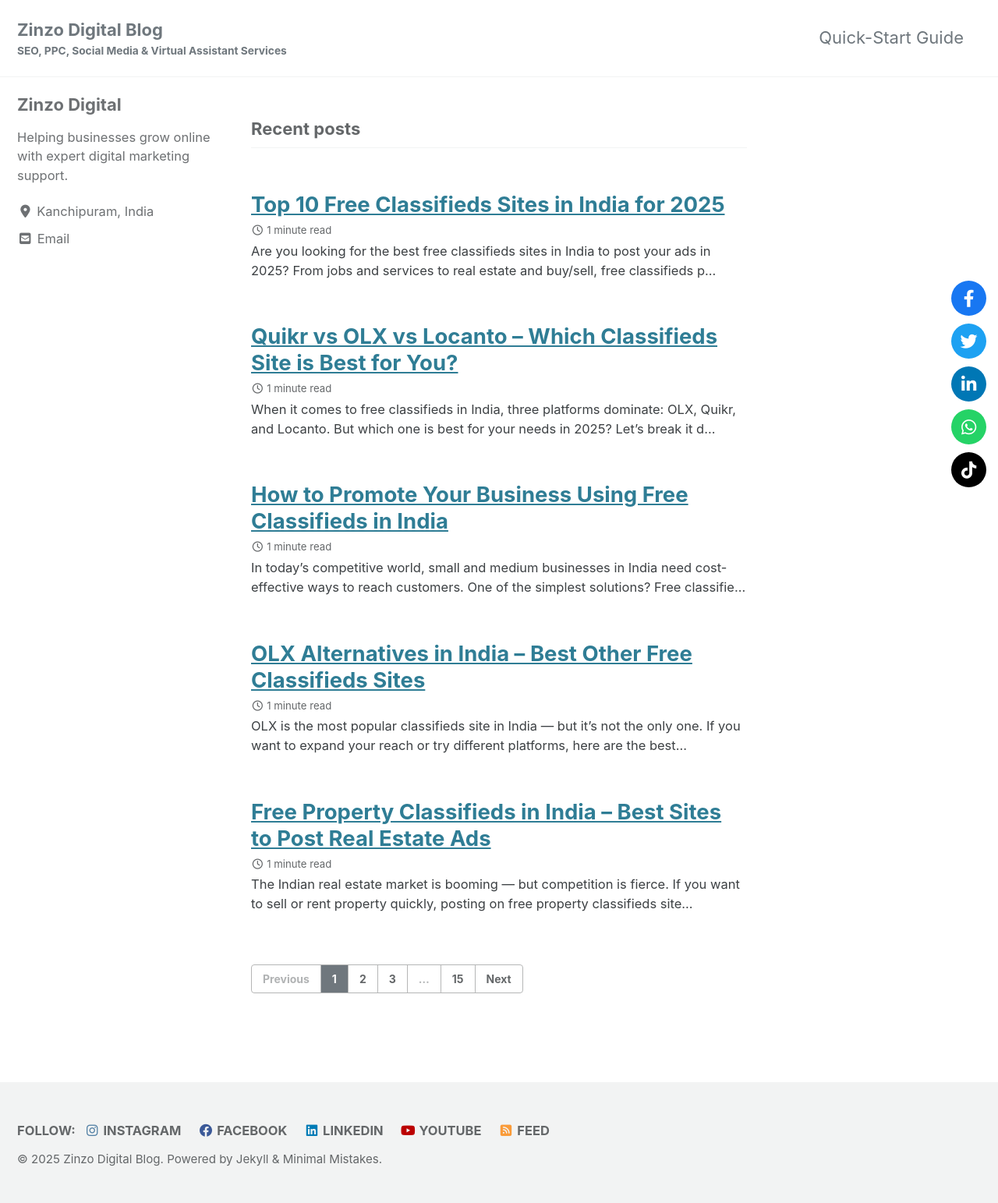
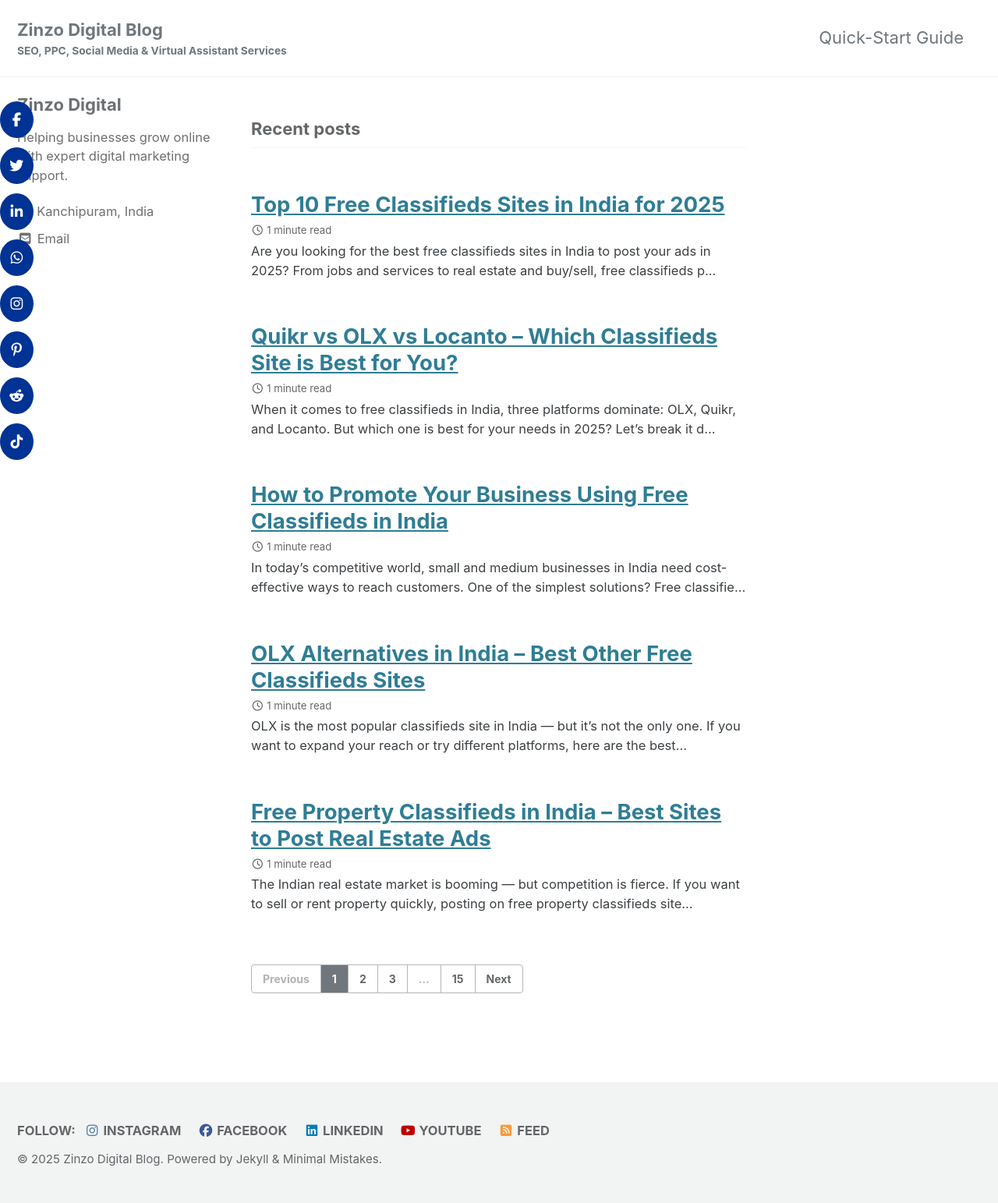
Before and after one commit to zinzodigitalblog/zinzodigital-blog, a Jekyll site: the page built from index.html, in a window 1280 px wide. Shown: the whole page at 78% size. Built offline with Jekyll 4.4.1, drawn with Linux system fonts in a browser that asks for light colours; cached includes are drawn as plain includes; the list of posts is cut into pages by our own code.

Commit message:
Update share-floating.html

```diff
--- a/_includes/share-floating.html
+++ b/_includes/share-floating.html
@@ -1,70 +1,39 @@
-<!-- Floating Share Buttons -->
+<div class="share-floating">
+  <a class="share-facebook" href="https://www.facebook.com/sharer/sharer.php?u={{ page.url | absolute_url }}" target="_blank"><i class="fab fa-facebook-f"></i></a>
+  <a class="share-twitter" href="https://twitter.com/intent/tweet?url={{ page.url | absolute_url }}&text={{ page.title }}" target="_blank"><i class="fab fa-twitter"></i></a>
+  <a class="share-linkedin" href="https://www.linkedin.com/shareArticle?mini=true&url={{ page.url | absolute_url }}&title={{ page.title }}" target="_blank"><i class="fab fa-linkedin-in"></i></a>
+  <a class="share-whatsapp" href="https://wa.me/?text={{ page.title }}%20{{ page.url | absolute_url }}" target="_blank"><i class="fab fa-whatsapp"></i></a>
+  <a class="share-instagram" href="https://www.instagram.com/" target="_blank"><i class="fab fa-instagram"></i></a>
+  <a class="share-pinterest" href="https://pinterest.com/pin/create/button/?url={{ page.url | absolute_url }}&media=&description={{ page.title }}" target="_blank"><i class="fab fa-pinterest-p"></i></a>
+  <a class="share-reddit" href="https://www.reddit.com/submit?url={{ page.url | absolute_url }}&title={{ page.title }}" target="_blank"><i class="fab fa-reddit-alien"></i></a>
+  <a class="share-tiktok" href="https://www.tiktok.com/" target="_blank"><i class="fab fa-tiktok"></i></a>
+</div>
+
 <style>
 .share-floating {
   position: fixed;
   top: 40%;
-  right: 15px;
-  z-index: 1000;
+  left: 0;
+  transform: translateY(-50%);
   display: flex;
   flex-direction: column;
-  gap: 10px;
+  gap: 12px;
+  z-index: 9999;
 }
-
 .share-floating a {
-  width: 45px;
-  height: 45px;
+  background: #003393;
+  color: #fff;
+  padding: 10px;
   border-radius: 50%;
-  display: flex;
-  align-items: center;
-  justify-content: center;
-  color: #fff;
-  font-size: 22px;
-  text-decoration: none;
-  transition: transform 0.2s ease;
+  text-align: center;
+  font-size: 18px;
+  transition: 0.3s;
 }
-
 .share-floating a:hover {
+  background: #d35400;
   transform: scale(1.1);
 }
-
-.share-floating .facebook { background: #1877f2; }
-.share-floating .twitter  { background: #1da1f2; }
-.share-floating .linkedin { background: #0077b5; }
-.share-floating .whatsapp { background: #25d366; }
-.share-floating .tiktok   { background: #000000; }
 </style>
 
-<div class="share-floating">
-  <!-- Facebook -->
-  <a class="facebook" target="_blank"
-     href="https://www.facebook.com/sharer/sharer.php?u={{ page.url | absolute_url }}">
-     <i class="fab fa-facebook-f"></i>
-  </a>
-
-  <!-- Twitter / X -->
-  <a class="twitter" target="_blank"
-     href="https://twitter.com/intent/tweet?url={{ page.url | absolute_url }}&text={{ page.title }}">
-     <i class="fab fa-twitter"></i>
-  </a>
-
-  <!-- LinkedIn -->
-  <a class="linkedin" target="_blank"
-     href="https://www.linkedin.com/sharing/share-offsite/?url={{ page.url | absolute_url }}">
-     <i class="fab fa-linkedin-in"></i>
-  </a>
-
-  <!-- WhatsApp -->
-  <a class="whatsapp" target="_blank"
-     href="https://wa.me/?text={{ page.title }}%20{{ page.url | absolute_url }}">
-     <i class="fab fa-whatsapp"></i>
-  </a>
-
-  <!-- TikTok (no native share, so just profile/share page) -->
-  <a class="tiktok" target="_blank"
-     href="https://www.tiktok.com/upload?lang=en&u={{ page.url | absolute_url }}">
-     <i class="fab fa-tiktok"></i>
-  </a>
-</div>
-
-<!-- Font Awesome (for social icons) -->
-<link rel="stylesheet" href="https://cdnjs.cloudflare.com/ajax/libs/font-awesome/6.4.0/css/all.min.css">
+<!-- Load Font Awesome -->
+<link rel="stylesheet" href="https://cdnjs.cloudflare.com/ajax/libs/font-awesome/6.5.0/css/all.min.css">
```
